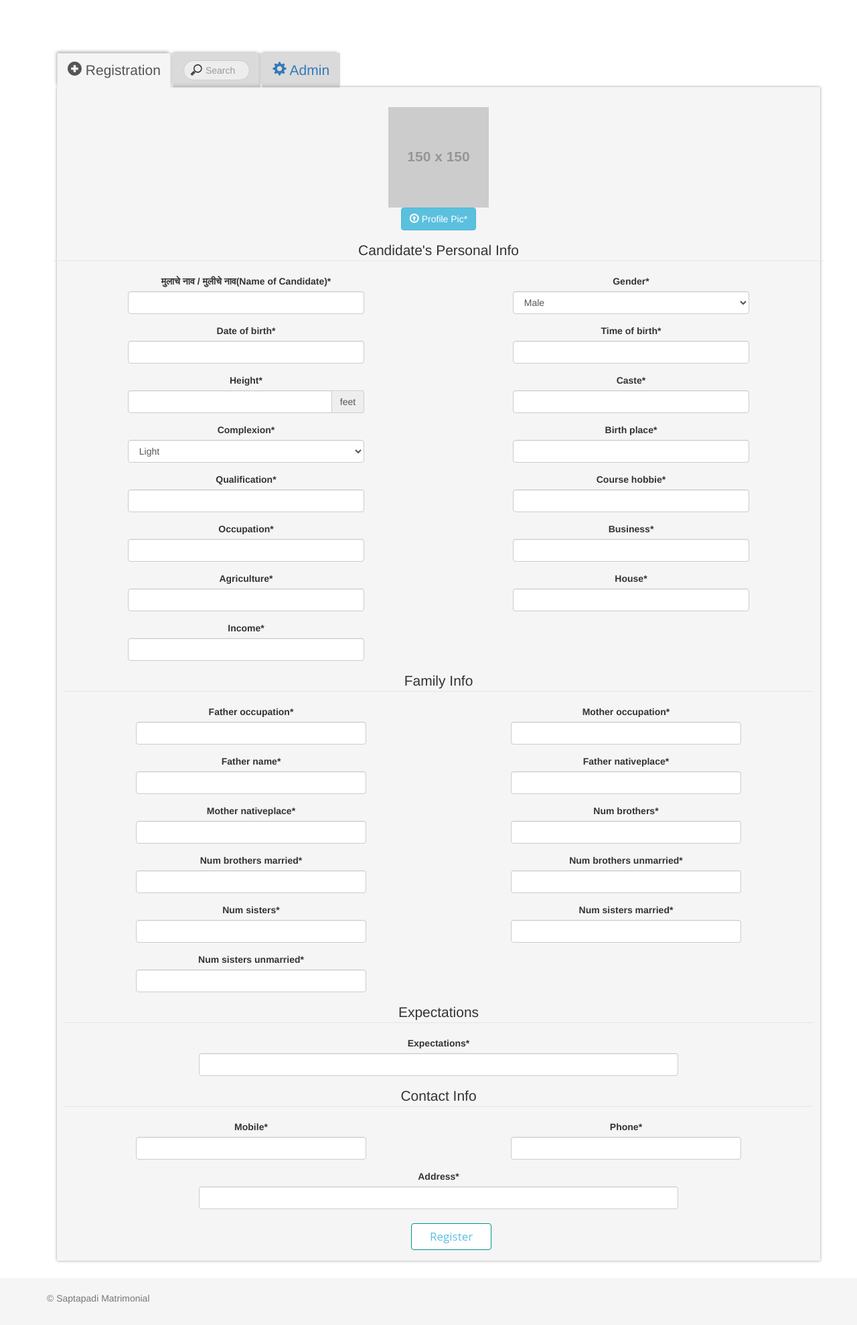
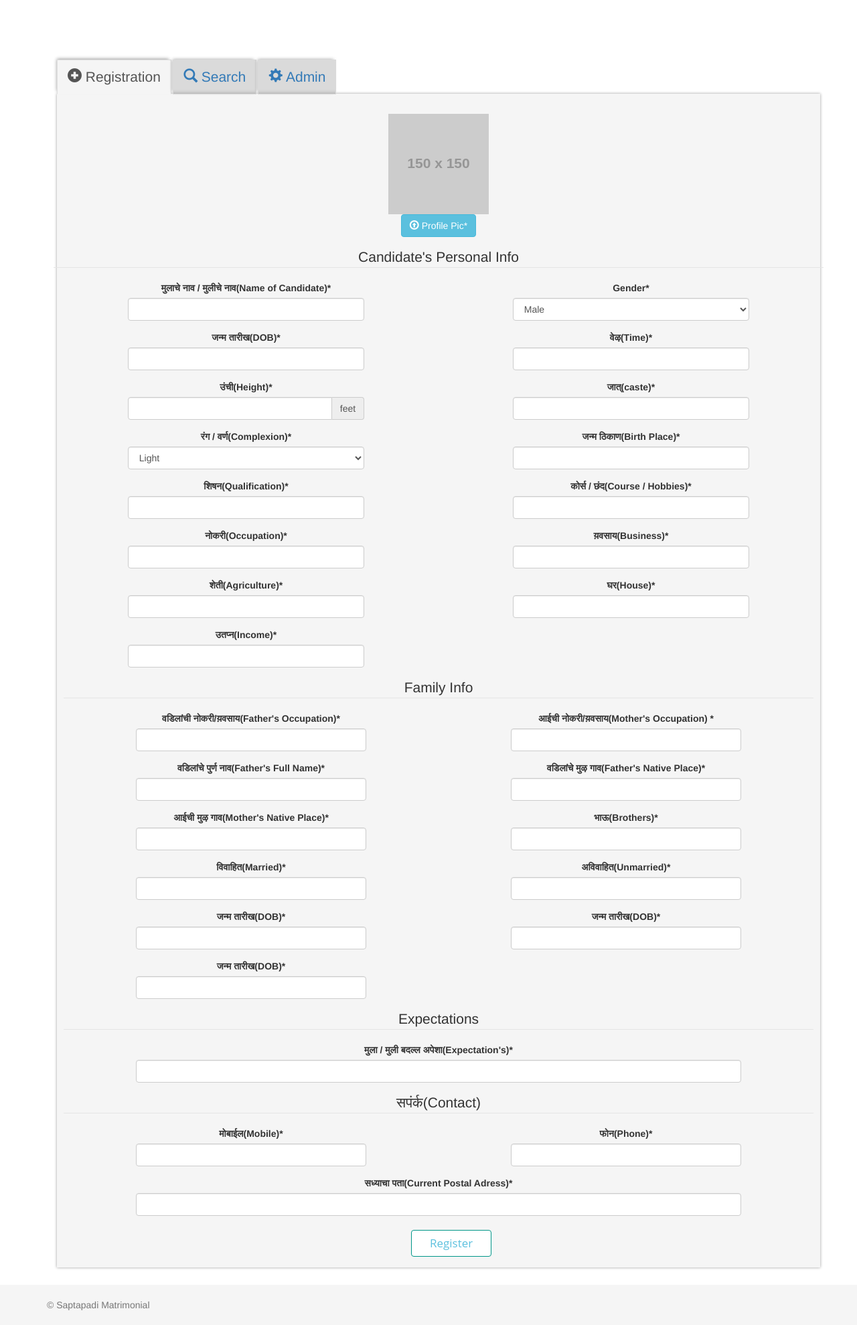
Before and after one commit to pije76/matriform, a Django app: page / in a window 1280 px wide. Shown: the part 51-2030 px from the top of the page at 67% size. Before the commit the page ends 1998 px from the top, so only its background shows below. Run offline with Django 3.2, Linux system fonts and the light colour scheme; a user stored in the database is signed in; grey boxes labelled with a size stand in for pictures from a placeholder-image service; some libraries are stand-ins or nearby versions.

Commit message:
add marathi labels

```diff
--- a/formapp/forms.py
+++ b/formapp/forms.py
@@ -21,10 +21,36 @@ class regform(ModelForm):
 		self.fields['dob'].widget.format = '%d/%m/%Y'
 		# at the same time, set the input format on the date field like you want it:
 		self.fields['dob'].input_formats = ['%d/%m/%Y']
-		self.fields['tob'].label = "Time of birth"
-		self.fields['dob'].label = "Date of birth"
+		self.fields['tob'].label = "वेऴ(Time)"
+		self.fields['dob'].label = "जन्म तारीख(DOB)"
 		self.fields['name'].label = "मुलाचे नाव / मुलीचे नाव(Name of Candidate)"
-		# self.helper = FormHelper(self)
+		self.fields['height'].label = "उंची(Height)"
+		self.fields['caste'].label = "जात्(caste)"
+		self.fields['complexion'].label = "रंग / वर्ण(Complexion)"
+		self.fields['birth_place'].label = "जन्म ठिकाण(Birth Place)"
+		self.fields['qualification'].label = "शिषन(Qualification)"
+		self.fields['course_hobbie'].label = "कोर्स / छंद(Course / Hobbies)"
+		self.fields['occupation'].label = "नोकरी(Occupation)"
+		self.fields['business'].label = "य़वसाय(Business)"
+		self.fields['agriculture'].label = "शेती(Agriculture)"
+		self.fields['house'].label = "घर(House)"
+		self.fields['income'].label = "उतप्न(Income)"
+		self.fields['father_occupation'].label = "वडिलांची नोकरी/य़वसाय(Father's Occupation)"
+		self.fields['mother_occupation'].label = "आईची नोकरी/य़वसाय(Mother's Occupation) "
+		self.fields['father_name'].label = "वडिलांचे पुर्ण नाव(Father's Full Name)"
+
+		self.fields['father_nativeplace'].label = "वडिलांचे मुऴ गाव(Father's Native Place)"
+		self.fields['mother_nativeplace'].label = "आईची मुऴ गाव(Mother's Native Place)"
+		self.fields['num_brothers'].label = "भाऊ(Brothers)"
+		self.fields['num_brothers_married'].label = "विवाहित(Married)"
+		self.fields['num_brothers_unmarried'].label = "अविवाहित(Unmarried)"
+		self.fields['num_sisters'].label = "जन्म तारीख(DOB)"
+		self.fields['num_sisters_married'].label = "जन्म तारीख(DOB)"
+		self.fields['num_sisters_unmarried'].label = "जन्म तारीख(DOB)"
+		self.fields['expectations'].label = "मुला / मुली बदल्ल अपेशा(Expectation's)"
+		self.fields['mobile'].label = " मोबाईल(Mobile)"
+		self.fields['phone'].label = "फोन(Phone)"
+		self.fields['address'].label = "सध्याचा पता(Current Postal Adress)"
 		# self.helper.layout.append(Submit('save', 'save'))
 		self.helper = FormHelper(self)
 		# self.helper.form_class = 'form-horizontal'
@@ -41,7 +67,7 @@ class regform(ModelForm):
 			 'mother_nativeplace','num_brothers','num_brothers_married','num_brothers_unmarried',
 			 'num_sisters','num_sisters_married','num_sisters_unmarried'),
 			Fieldset('Expectations','expectations'),
-			Fieldset('Contact Info','mobile','phone', 'address'),
+			Fieldset('सपंर्क(Contact)','mobile','phone', 'address'),
       HTML('<div class="container">'),
       Submit('submit', 'Register',css_class='ghost-button'),
       HTML('</div>'),
@@ -75,8 +101,8 @@ class regform(ModelForm):
 		self.helper['num_sisters_married'].wrap(crispy_forms.layout.Field, wrapper_class="col-md-4 col-md-offset-2")
 		self.helper['num_sisters_unmarried'].wrap(crispy_forms.layout.Field, wrapper_class="col-md-4 col-md-offset-1")
 
-		self.helper['expectations'].wrap(crispy_forms.layout.Field, wrapper_class="col-md-8 col-md-offset-2")
+		self.helper['expectations'].wrap(crispy_forms.layout.Field, wrapper_class="col-md-10 col-md-offset-1")
 
 		self.helper['mobile'].wrap(crispy_forms.layout.Field, wrapper_class="col-md-4  col-md-offset-1")
 		self.helper['phone'].wrap(crispy_forms.layout.Field, wrapper_class="col-md-4 col-md-offset-2")
-		self.helper['address'].wrap(crispy_forms.layout.Field, wrapper_class="col-md-8 col-md-offset-2")
+		self.helper['address'].wrap(crispy_forms.layout.Field, wrapper_class="col-md-10 col-md-offset-1")
--- a/templates/main.html
+++ b/templates/main.html
@@ -22,12 +22,22 @@
 
 {% endif %}
 
+
+    <ul>
+    {% for field, errors in form.errors.items %}
+    {% for error in errors %}
+        <li></li>
+        {{error}}
+     {% endfor %}
+     {% endfor %}
+    </ul>
+
     {% if user.is_authenticated %}
 
     <div class="container">
         <ul class="nav nav-tabs" role="tablist">
             <li class="active"><a href="#reg" style="font-size: 1.5em" data-toggle="tab"><span class="glyphicon glyphicon-plus-sign"></span> Registration</a></li>
-            <li><a href="#search" data-toggle="tab"><input  type="search" placeholder="Search"></a></li>
+            <li><a href="#search" style="font-size: 1.5em" data-toggle="tab"><span class="glyphicon glyphicon-search"></span> Search</a></li>
             <li><a href="#admin"  style="font-size: 1.5em"  data-toggle="tab"><span class="glyphicon glyphicon-cog"></span> Admin</a></li>
         </ul>
 
```
Also changed, not shown: db.sqlite3, formapp/migrations/0001_initial.py, images/images/2015/11/02/Dr._VARSHA_PHOTOS_081.jpg (added).
